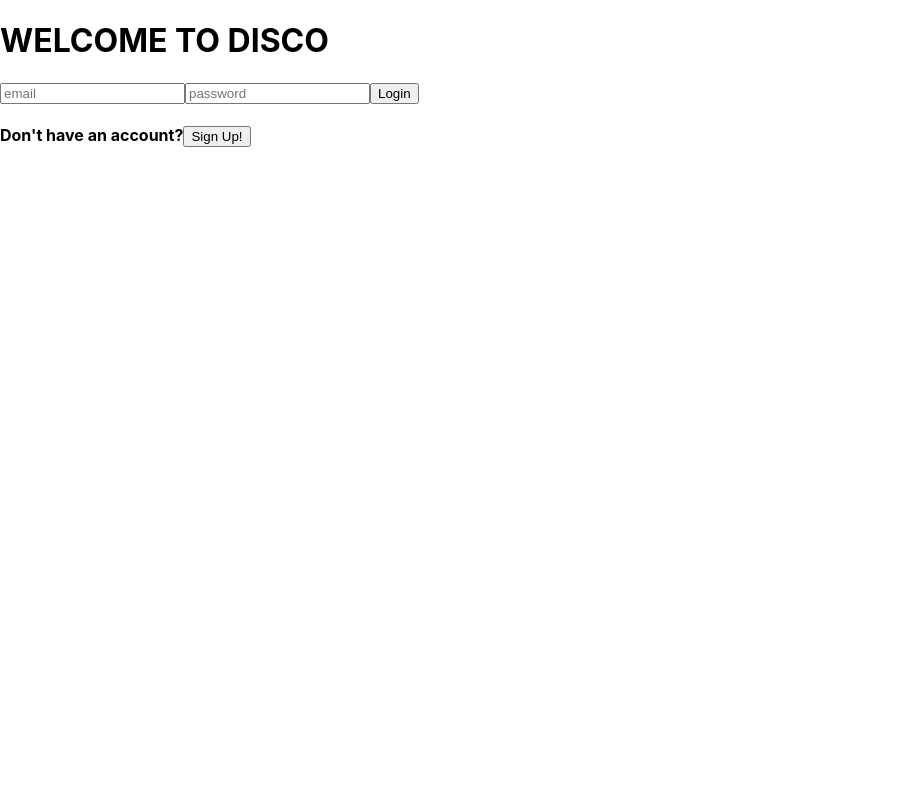
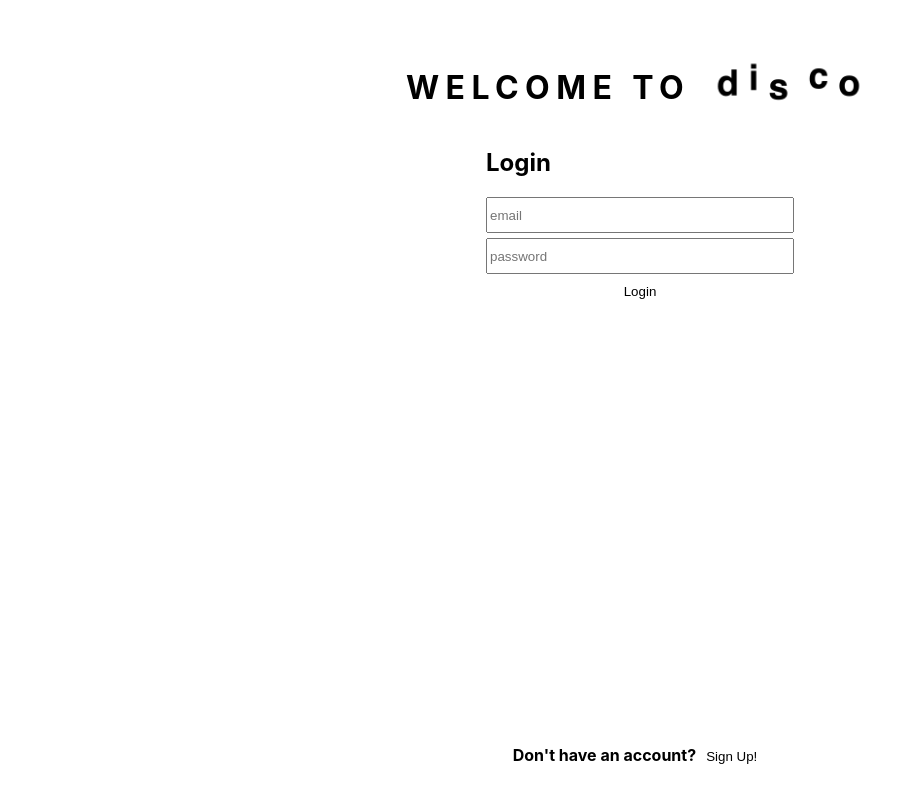
Before and after one commit to jastaffen/disco, a React (Create React App) app in the folder disco-client/: page / in a window 1280 px wide. Shown: the whole page, without its empty margins (0-923 px from the left). Built offline with nearby package versions, Linux system fonts and the light colour scheme.

Commit message:
add react spring animations

```diff
--- a/disco-client/package.json
+++ b/disco-client/package.json
@@ -12,6 +12,7 @@
     "react-redux": "^7.2.0",
     "react-router-dom": "^5.2.0",
     "react-scripts": "3.4.1",
+    "react-spring": "^8.0.27",
     "redux": "^4.0.5",
     "redux-devtools-extension": "^2.13.8",
     "redux-thunk": "^2.3.0"
--- a/disco-client/src/App.css
+++ b/disco-client/src/App.css
@@ -1,3 +1,57 @@
+body {
+    margin: 0px 12%;
+}
+
+h1 {
+    text-align: center;
+    letter-spacing: 0.2em;
+}
+
+input {
+    width: 300px;
+    height: 30px;
+    display: block;
+    margin-top: 5px;
+    transition: border .5s ease-in-out;
+}
+
+
+
+input:hover {
+    border: 2px solid blue;
+}
+
+button {
+    background: white;
+    border: none;
+    padding: 10px;
+    cursor: pointer;
+    outline: none;
+}
+
+.public-landing h1 img {
+    width: 170px;
+    object-fit: contain;
+    position: relative;
+    top: 22px;
+}
+
+.auth-container {
+    display: flex;
+    align-items: center;
+    flex-direction: column;
+}
+
+.auth-fields button {
+    display: block;
+    margin: 0 auto;
+}
+
+.auth-switch {
+    position: absolute;
+    bottom: 5px;
+}
+
 main {
     margin: 0px 12%;
 }
--- a/disco-client/src/components/PublicLanding.js
+++ b/disco-client/src/components/PublicLanding.js
@@ -4,6 +4,8 @@ import { connect } from 'react-redux';
 
 import Login from './auth/Login';
 import SignUp from './auth/SignUp';
+
+import Logo from '../images/logo.png';
 
 const PublicLanding = ({ user: { loading, errors }}) => {
     const [ errs, setErrors ] = useState({});
@@ -31,8 +33,9 @@ const PublicLanding = ({ user: { loading, errors }}) => {
     }
 
     return (
-        <div>
-            <h1>WELCOME TO DISCO</h1>
+        <div className="public-landing">
+            <h1>WELCOME TO <img src={Logo} alt="disco logo" /></h1>
+            <div className="auth-container">
                 <div>
                     {signUp ? <SignUp /> : <Login /> }
                 </div>
@@ -41,13 +44,14 @@ const PublicLanding = ({ user: { loading, errors }}) => {
                         { !loading && errs && renderErrors() }
                     </ul>
                 </div>
-            <div>
+                <div className="auth-switch">
                     <h4>{signUp ? "Already have an account?" :
                         "Don't have an account?" }
                             <button onClick={handleLinkClick}>
                                 { signUp ? "Login!" : "Sign Up!" }
                             </button>
                     </h4>
+                </div>
             </div>
         </div>
     )
--- a/disco-client/src/components/auth/Login.js
+++ b/disco-client/src/components/auth/Login.js
@@ -1,12 +1,14 @@
 import React, { useState } from 'react';
 import { useHistory, Redirect } from 'react-router-dom';
 import { connect } from 'react-redux';
+import { useSpring, animated } from 'react-spring';
 
 import FormField from '../form/FormField';
 
 import { login } from '../../redux/actions/user';
 
 const Login = ({ login }) => {
+    const move = useSpring({marginRight: 0, from: { marginRight: -50000 }});
     const [ user, setUser ] = useState({
         email: '',
         password: ''
@@ -37,14 +39,16 @@ const Login = ({ login }) => {
     }
 
     return (
-        <div>
+        <animated.div style={move} class="auth-fields">
+            <h2>Login</h2>
             <FormField type="text" name="email" value={email}
                 handleChange={handleChange} required />
             <FormField type={!show ? "password" : "text"} name="password" value={password}
                 handleChange={handleChange} required />
 
             <button onClick={handleSubmit}>Login</button>
-        </div>
+
+        </animated.div>
     )
 }
 
--- a/disco-client/src/components/auth/SignUp.js
+++ b/disco-client/src/components/auth/SignUp.js
@@ -1,12 +1,14 @@
 import React, { useState } from 'react';
 import { useHistory, Redirect } from 'react-router-dom';
 import { connect } from 'react-redux';
+import { useSpring, animated } from 'react-spring';
 
 import FormField from '../form/FormField';
 
 import { signUp } from '../../redux/actions/user';
 
 const SignUp = ({ signUp }) => {
+    const move = useSpring({marginRight: 0, from: { marginRight: -50000 }});
     const [ user, setUser ] = useState({
         name: '',
         email: '',
@@ -41,7 +43,7 @@ const SignUp = ({ signUp }) => {
     }
 
     return (
-        <div>
+        <animated.div style={move} className="auth-fields signup">
             <h2>Sign Up</h2>
             <div>
                 <FormField type='text' name="name" value={name}
@@ -54,7 +56,7 @@ const SignUp = ({ signUp }) => {
                     handleChange={(e) => setPassword2(e.target.value)} minLength={6} required />
                 <button onClick={handleSubmit}>Sign Up!</button>
             </div>
-        </div>
+        </animated.div>
     )
 }
 
--- a/disco-client/src/components/form/FormField.js
+++ b/disco-client/src/components/form/FormField.js
@@ -3,6 +3,6 @@ import React from 'react';
 export default ({ type, name, value, handleChange, ...rest }) => (
     <input
         type={type} value={value} onChange={handleChange}
-        name={name} placeholder={name} {...rest}
+        name={name} placeholder={name} {...rest} autoComplete="off"
     />
 );
```
Also changed, not shown: 1 other file (tests, documents, lock files or other folders). Lines whose indentation alone changed are shown as unchanged.
